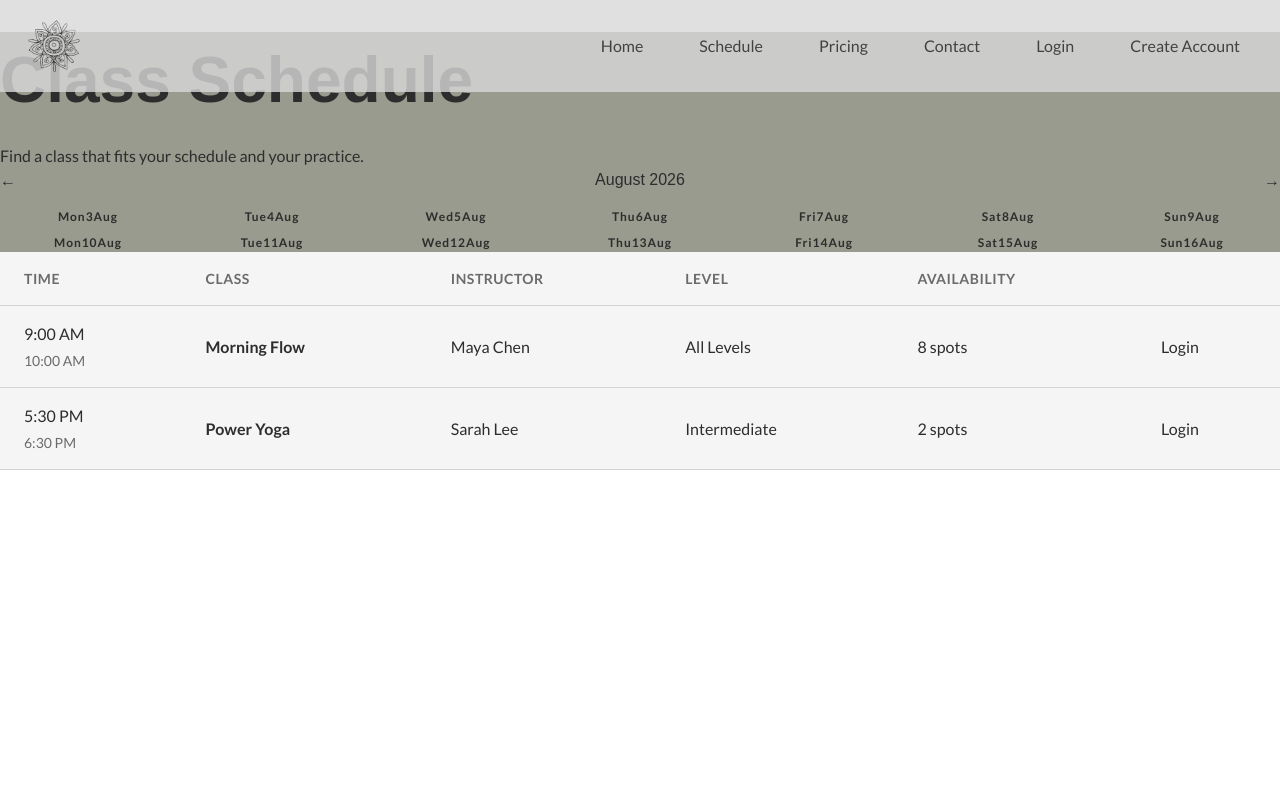
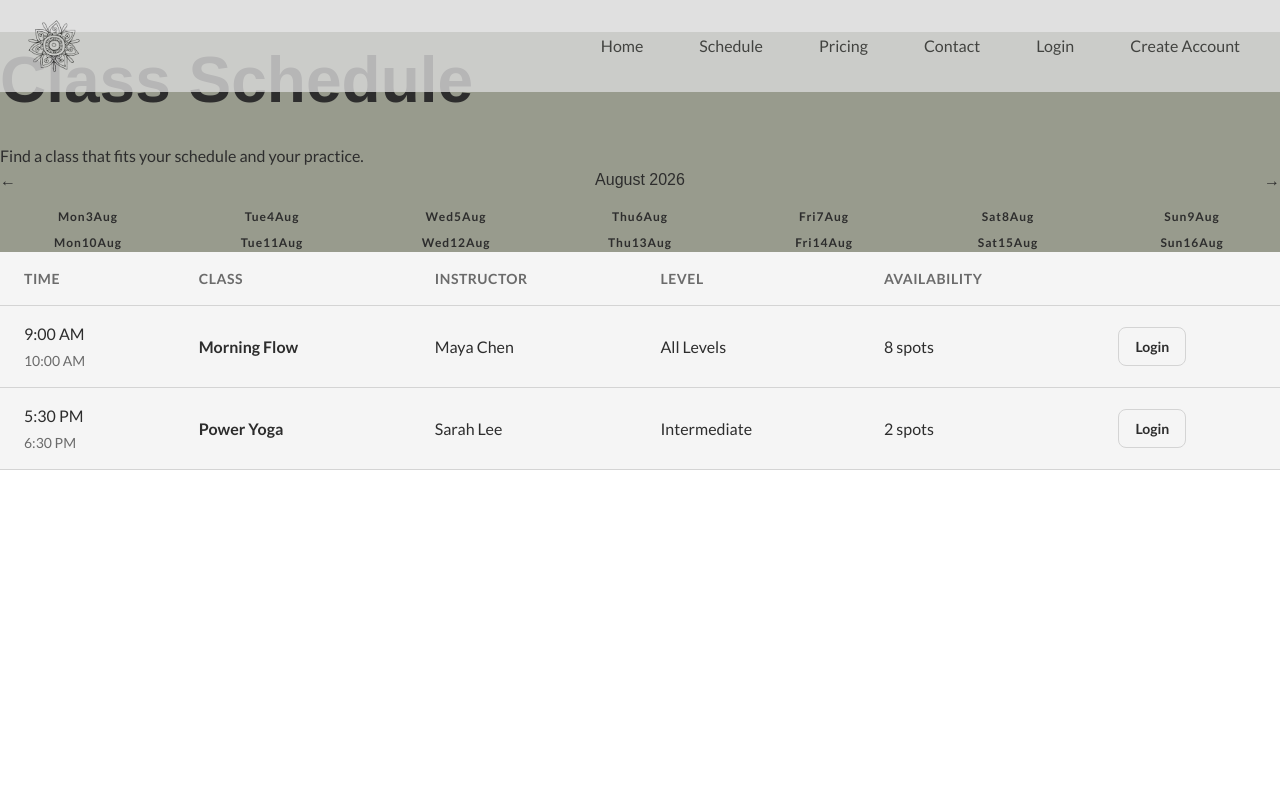
Before and after one commit to meglaurie/yoga-studio-app, a Next.js app: page /schedule in a window 1280 px wide. Shown: the top 800 px of the page. Built offline with nearby package versions, Linux system fonts and the light colour scheme; a web font is replaced by a local one.

Commit message:
Complete schedule booking UI

```diff
--- a/components/data/classes.ts
+++ b/components/data/classes.ts
@@ -87,6 +87,6 @@ export const classes: YogaClass[] = [
   instructor: 'Maya Chen',
   level: 'All Levels',
   capacity: 15,
-  booked: 6,
+  booked: 15,
 },
 ];
--- a/components/schedule/ScheduleTable.tsx
+++ b/components/schedule/ScheduleTable.tsx
@@ -76,7 +76,7 @@ export default function ScheduleTable({
                     </Button>
                   ) : (
                     <Link
-                      href="/login"
+                      href="/login?callbackUrl=/schedule"
                       className="schedule-table__login-link"
                     >
                       Login
--- a/styles/components/_schedule-table.css
+++ b/styles/components/_schedule-table.css
@@ -53,3 +53,32 @@
   border-radius: var(--radius-md);
   color: var(--color-text-muted);
 }
+
+.schedule-table__login-link {
+  display: inline-flex;
+  align-items: center;
+  justify-content: center;
+
+  padding: var(--space-2) var(--space-3);
+
+  color: var(--color-text-dark);
+  border: 1px solid var(--color-border);
+  border-radius: var(--radius-md);
+
+  font-family: var(--font-body);
+  font-size: 0.875rem;
+  font-weight: 700;
+
+  text-decoration: none;
+
+  transition:
+    background-color 0.2s ease,
+    color 0.2s ease,
+    border-color 0.2s ease;
+}
+
+.schedule-table__login-link:hover {
+  color: var(--color-surface);
+  background-color: var(--color-secondary);
+  border-color: var(--color-secondary);
+}
```
